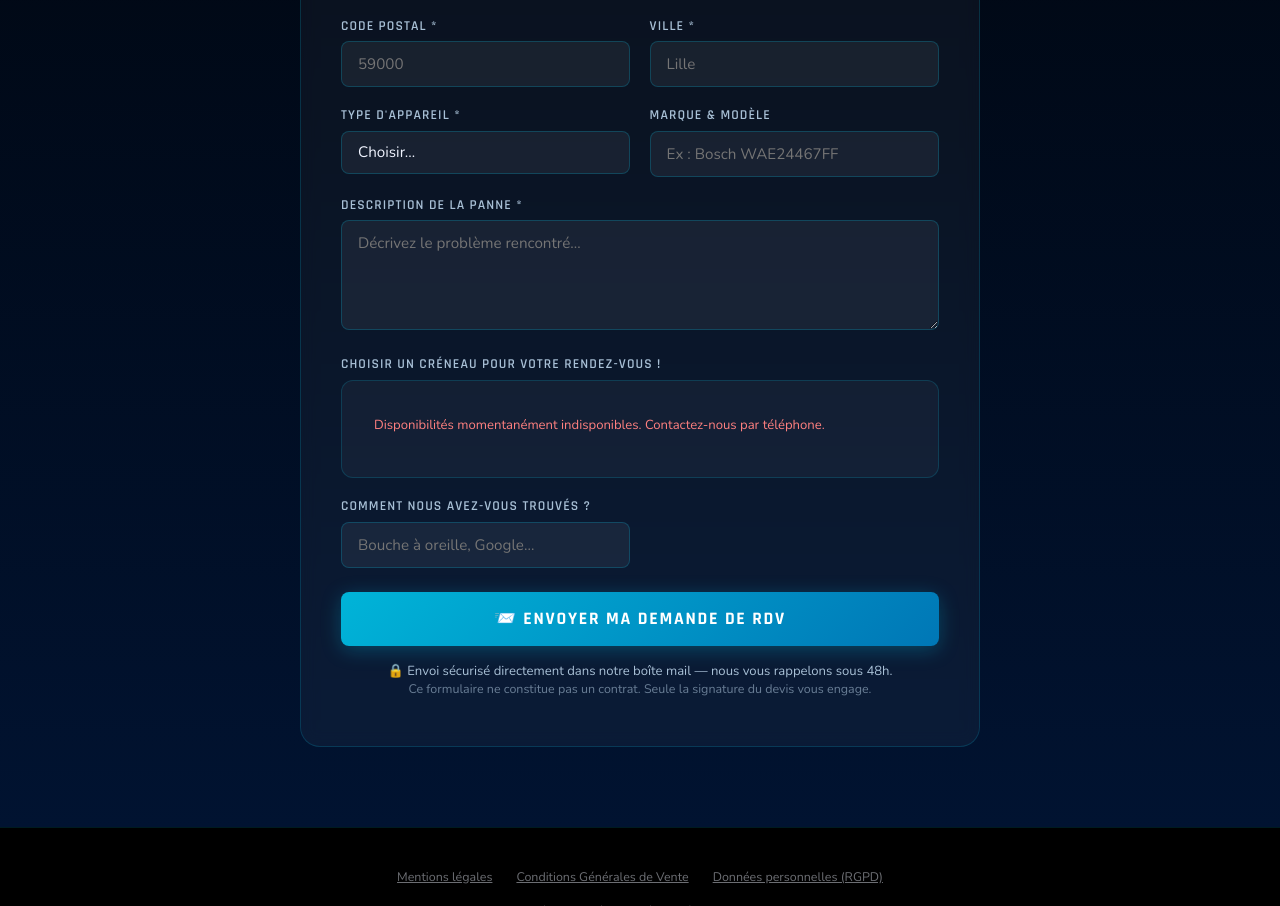
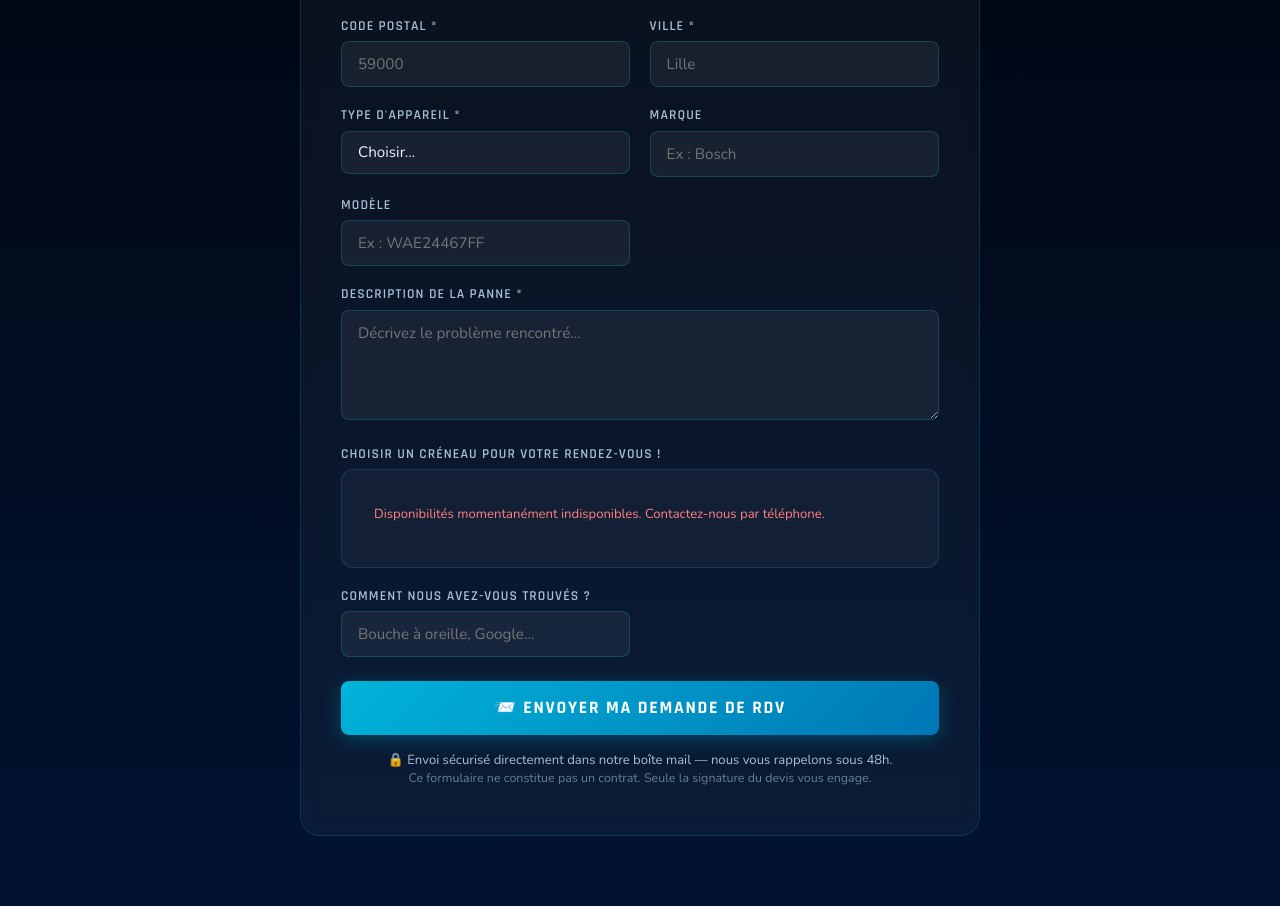
Before and after one commit to Aougoustine/AC-Service, a plain HTML site: page rdv.html in a window 1280 px wide. Shown: the part 1004-1910 px from the top of the page. Drawn offline with nearby package versions, Linux system fonts and the light colour scheme; no server answers.

Commit message:
Add files via upload

```diff
--- a/rdv.html
+++ b/rdv.html
@@ -270,8 +270,12 @@ textarea{resize:vertical;min-height:110px;}
           </select>
         </div>
         <div>
-          <label for="marque">Marque &amp; modèle</label>
-          <input type="text" id="marque" name="marque" placeholder="Ex : Bosch WAE24467FF">
+          <label for="marque">Marque</label>
+          <input type="text" id="marque" name="marque" placeholder="Ex : Bosch">
+        </div>
+        <div>
+          <label for="modele">Modèle</label>
+          <input type="text" id="modele" name="modele" placeholder="Ex : WAE24467FF">
         </div>
         <div class="form-full">
           <label for="panne">Description de la panne *</label>
@@ -509,6 +513,7 @@ function sendToGestionApp(d){
         city: d.ville,
         applianceType: d.appareil,
         brand: d.marque,
+        model: d.modele,
         referral: d.source,
         issue: d.panne,
         date: d.rdvDate,
@@ -543,7 +548,7 @@ function handleSubmit(e){
   // le formulaire ne dépend jamais de cet appel.
   sendToGestionApp({
     prenom: prenom, nom: nom, tel: tel, adresse: adresse, codePostal: codePostal, ville: ville, appareil: appareil, panne: panne,
-    marque: fv('marque'), email: fv('email'), source: fv('source'), rdvDate: rdvDate, rdvSlot: rdvSlot
+    marque: fv('marque'), modele: fv('modele'), email: fv('email'), source: fv('source'), rdvDate: rdvDate, rdvSlot: rdvSlot
   });
 
   const btn=document.getElementById('submitBtn');
```
